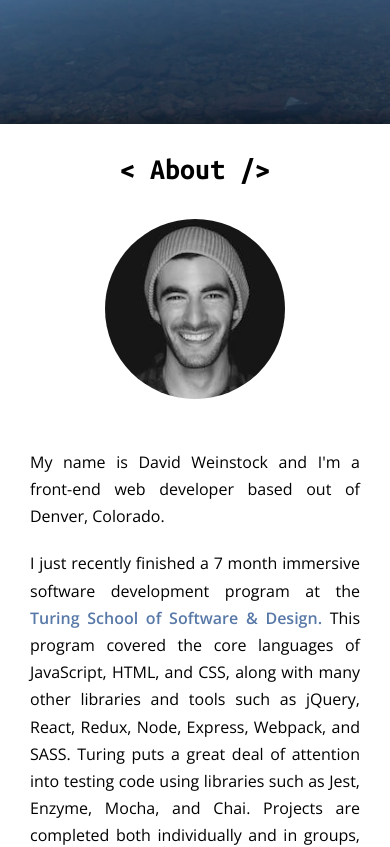
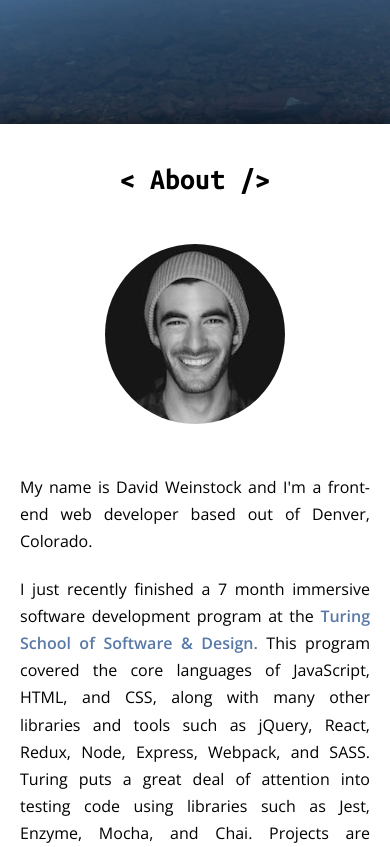
Before and after one commit to dstock48/portfolio, a React (Create React App) app: page / in a window 390 px wide. Shown: the part 720-1567 px from the top of the page. Built offline with nearby package versions, Linux system fonts and the light colour scheme.

Commit message:
style changes

```diff
--- a/src/components/About/About.css
+++ b/src/components/About/About.css
@@ -1,7 +1,6 @@
 .about {
   position: relative;
   z-index: 10;
-  padding: 80px;
   box-shadow: 0 -5px 15px rgba(0,0,0,.3), 0 5px 15px rgba(0,0,0,.3);
   text-align: center;
   background-color: #fff;
@@ -51,10 +50,6 @@
 }
 
 @media (max-width: 800px) {
-  .about {
-    padding: 30px;
-  }
-
   .about-text {
     display: flex;
     flex-direction: column;
--- a/src/components/Contact/Contact.css
+++ b/src/components/Contact/Contact.css
@@ -1,7 +1,6 @@
 .contact {
   box-shadow: 0 -5px 15px rgba(0,0,0,.3), 0 5px 15px rgba(0,0,0,.3);
   background: #fff;
-  padding: 80px;
   text-align: center;
 }
 
@@ -90,10 +89,6 @@
 }
 
 @media (max-width: 800px) {
-  .contact {
-    padding: 30px;
-  }
-
   .web-links {
     margin-top: 30px;
   }
--- a/src/components/Header/Header.css
+++ b/src/components/Header/Header.css
@@ -47,7 +47,7 @@ nav a:hover {
 }
 
 .name {
-  font-size: 70px;
+  font-size: 66px;
   padding-top: 100px;
   margin-bottom: -10px;
 }
--- a/src/components/Projects/Projects.css
+++ b/src/components/Projects/Projects.css
@@ -1,5 +1,4 @@
 .projects {
-  padding: 80px;
   background-color: rgba(57,101,164,1);
   color: #fff;
   text-align: center;
@@ -22,7 +21,4 @@
   .project-cards {
     grid-template-columns: repeat(1, 1fr);
   }
-  .projects {
-    padding: 30px;
-  }
 }
--- a/src/index.css
+++ b/src/index.css
@@ -5,10 +5,6 @@
   box-sizing: border-box;
 }
 
-p {
-  margin: 0;
-  line-height: 1.7;
-}
 
 body {
   margin: 0 0 80px;
@@ -16,8 +12,28 @@ body {
   background-color: rgba(57,101,164,1);
 }
 
+p {
+  margin: 0;
+  line-height: 1.7;
+}
+
+section {
+  padding: 40px 80px 80px;
+}
+
 .section-heading {
   font-size: 30px;
-  margin-top: 0;
+  margin: 0 auto 40px;
   font-family: 'Ubuntu Mono', monospace;
 }
+
+@media (max-width: 1000px) {
+  section {
+    padding: 40px;
+  }
+}
+@media (max-width: 600px) {
+  section {
+    padding: 40px 20px 20px;
+  }
+}
```
